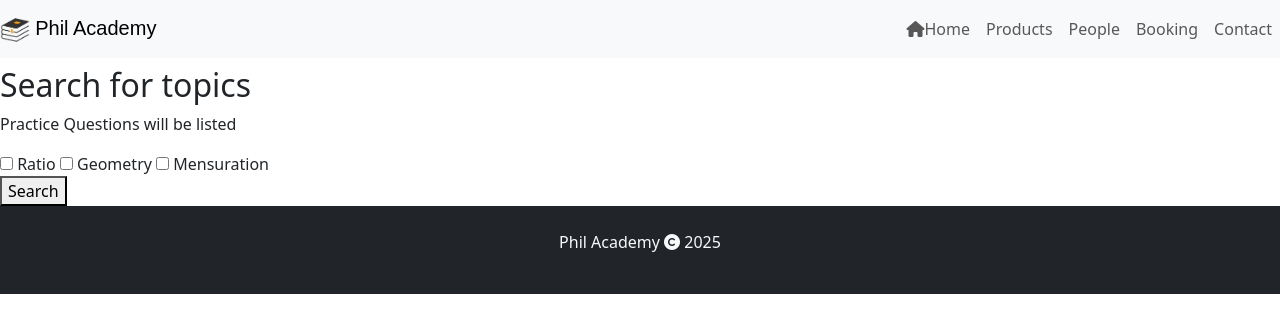
After one commit to chan-ted/tutorhand, a Flask app: template templates/search.html in a window 1280 px wide. The commit adds this page. Shown: the top 333 px of the page. Run offline with Flask 3, Linux system fonts and the light colour scheme; the template is opened without the code that fills it, so the values that code supplies are empty; some libraries are stand-ins or nearby versions; some web fonts are replaced.

Commit message:
search page functioning

```diff
--- a/app.py
+++ b/app.py
@@ -1,15 +1,99 @@
+import os
 from flask import Flask , request , render_template
+from flask_sqlalchemy import SQLAlchemy
 
 app = Flask(__name__)
 
+db_folder = os.path.join(os.getcwd(),"database")
+db_path = os.path.join(db_folder,"database.db")
+os.makedirs(db_folder,exist_ok=True)
+
+app.config['SQLALCHEMY_DATABASE_URI'] = f"sqlite:///{db_path}"
+app.config['SQLALCHEMY_TRACK_MODIFICATIONS'] = False
+db = SQLAlchemy(app)
+
+
+practice_topic=db.Table('practice_topic',
+    db.Column('practice_id', db.Integer,db.ForeignKey('practices.id'),primary_key=True),
+    db.Column('topic_id', db.Integer,db.ForeignKey('topics.id'),primary_key=True)
+    )
+
+class Topics(db.Model):
+    __tablename__='topics'
+    id=db.Column(db.Integer,primary_key=True)
+    name = db.Column(db.String(50),nullable=False,unique=True)
+    practices=db.relationship('Practices',secondary=practice_topic, back_populates='topics')
+
+class Practices(db.Model):
+    __tablename__='practices'
+    id=db.Column(db.Integer,primary_key=True)
+    questionLink = db.Column(db.String(300),nullable=False)
+    answerLink = db.Column(db.String(300),nullable=False)
+    topics=db.relationship('Topics',secondary=practice_topic, back_populates='practices')
+
+
+def preload():
+    with app.app_context():
+        if Practices.query.first() is None:
+            practices_all = [
+            Practices(id=1 , questionLink='DSE2026P2Q18.jpg' , answerLink='DSE2026P2Q18-ans.jpg'),
+            Practices(id=2 , questionLink='DSE2026P2Q21.jpg' ,  answerLink='DSE2026P2Q21-ans.jpg'),
+            Practices(id=3 ,  questionLink='DSE2026P2Q25.jpg' ,  answerLink='DSE2026P2Q25-ans.jpg')
+            ]
+            db.session.bulk_save_objects(practices_all)
+            db.session.commit()
+            print("good practices preload")
+
+        if Topics.query.first() is None:
+            topics_all = [
+                Topics(id=1,name='ratio'),
+                Topics(id=2,name='geometry'),
+                Topics(id=3,name='mensuration')
+            ]
+            db.session.bulk_save_objects(topics_all)
+            db.session.commit()
+            print('good topics preload')
+        def add_link(practice,topic):
+            if topic not in practice.topics:
+                practice.topics.append(topic)
+        p1=Practices.query.get(1)
+        p2=Practices.query.get(2)
+        p3=Practices.query.get(3)
+
+        t_ratio = Topics.query.get(1)
+        t_geom = Topics.query.get(2)
+        t_mens = Topics.query.get(3)
+
+        add_link(p1,t_ratio)
+        add_link(p1,t_mens)
+        add_link(p2,t_ratio)
+        add_link(p2,t_geom)
+        add_link(p3,t_geom)
+        db.session.commit()
+        print("good relationships preload")
+
+
+
+def create_tables():
+    with app.app_context():
+        db.create_all()
+        preload()
+
+create_tables()
+
+def filter_practices(allowed_topic_ids):
+    allowed_set=set(allowed_topic_ids)
+    all_practices = Practices.query.all()
+    filtered = []
+    for p in all_practices:
+        p_topic_ids={t.id for t in p.topics}
+        if len(p_topic_ids)>0 and p_topic_ids.issubset(allowed_set):
+            filtered.append(p)
+    return filtered
+
 @app.route('/')
 def home():
-    questions = [
-        {'id':1 , 'questionLink':'DSE2026P2Q18.jpg' , 'answerLink':'DSE2026P2Q18-ans.jpg'},
-        {'id':2 , 'questionLink':'DSE2026P2Q21.jpg' ,  'answerLink':'DSE2026P2Q21-ans.jpg'},
-        {'id':3 ,  'questionLink':'DSE2026P2Q25.jpg' ,  'answerLink':'DSE2026P2Q25-ans.jpg'}
-     ]
-    return render_template('index.html',questions=questions)
+    return render_template('index.html')
 
 @app.route('/tutor/<id>')
 def tutor(id):
@@ -18,7 +102,23 @@ def tutor(id):
 @app.route('/search')
 def search():
     topicSearch = request.args.get('topic','nothing')
-    return f'you searched for {topicSearch}'
+    practices = filter_practices([1,3])
+    return render_template('search.html',practices=practices)
+
+
+@app.route('/result')
+def result():
+    # .getlist() retrieves all selected values for the name "topic"
+    selected_topic_ids = request.args.getlist('topic')
+
+    # Convert string IDs (e.g., "1") to integers (e.g., 1)
+    topic_ids = [int(tid) for tid in selected_topic_ids]
+
+    # Use your existing filter function
+    practices = filter_practices(topic_ids)
+
+    return render_template('result.html', practices=practices)
+
 
 if __name__ == '__main__':
     app.run(debug=True, host='0.0.0.0', port=8000)
--- a/templates/index.html
+++ b/templates/index.html
@@ -6,10 +6,6 @@
 
     <h1>Welcome to the Tutorhand</h1>
     <p>This page will list Practice Questions.</p>
-    {% for q in questions %}
-    <h3>ID:  {{q.id}}</h3>
-    <img src="/static/{{q.questionLink}}">
-    <img src="/static/{{q.answerLink}}">
-    {% endfor %}
+    <a href="/search">search practice</a>
 
     {% endblock %}
--- a/templates/navbar.html
+++ b/templates/navbar.html
@@ -1,6 +1,6 @@
 <nav class="navbar navbar-expand-md bg-light mb-2">
                 <a class="navbar-brand" href="#">
-                    <img src="book.png" width="30" height="30" alt=" ">
+                    <img src="/static/book.png" width="30" height="30" alt=" ">
                     <span class="winky-sans-logo">Phil Academy</span>
                 </a>
                     <button class="navbar-toggler" type="button" data-bs-toggle="collapse" data-bs-target="#menu-bar">
--- /dev/null
+++ b/templates/search.html
@@ -0,0 +1,22 @@
+{% extends 'base.html' %}
+
+{% block title %} Home {% endblock %}
+
+    {% block content %}
+
+    <h2>Search for topics</h2>
+    <p>Practice Questions will be listed</p>
+    <form action="/result" method="GET">
+        <label>
+            <input type="checkbox" name="topic" value="1"> Ratio
+        </label>
+        <label>
+            <input type="checkbox" name="topic" value="2"> Geometry
+        </label>
+        <label>
+            <input type="checkbox" name="topic" value="3"> Mensuration
+        </label>
+        <br>
+        <button type="submit">Search</button>
+    </form>
+    {% endblock %}
```
Also changed, not shown: templates/result.html (added, +13 -0 lines), database/database.db (added), static/book.png (added).
